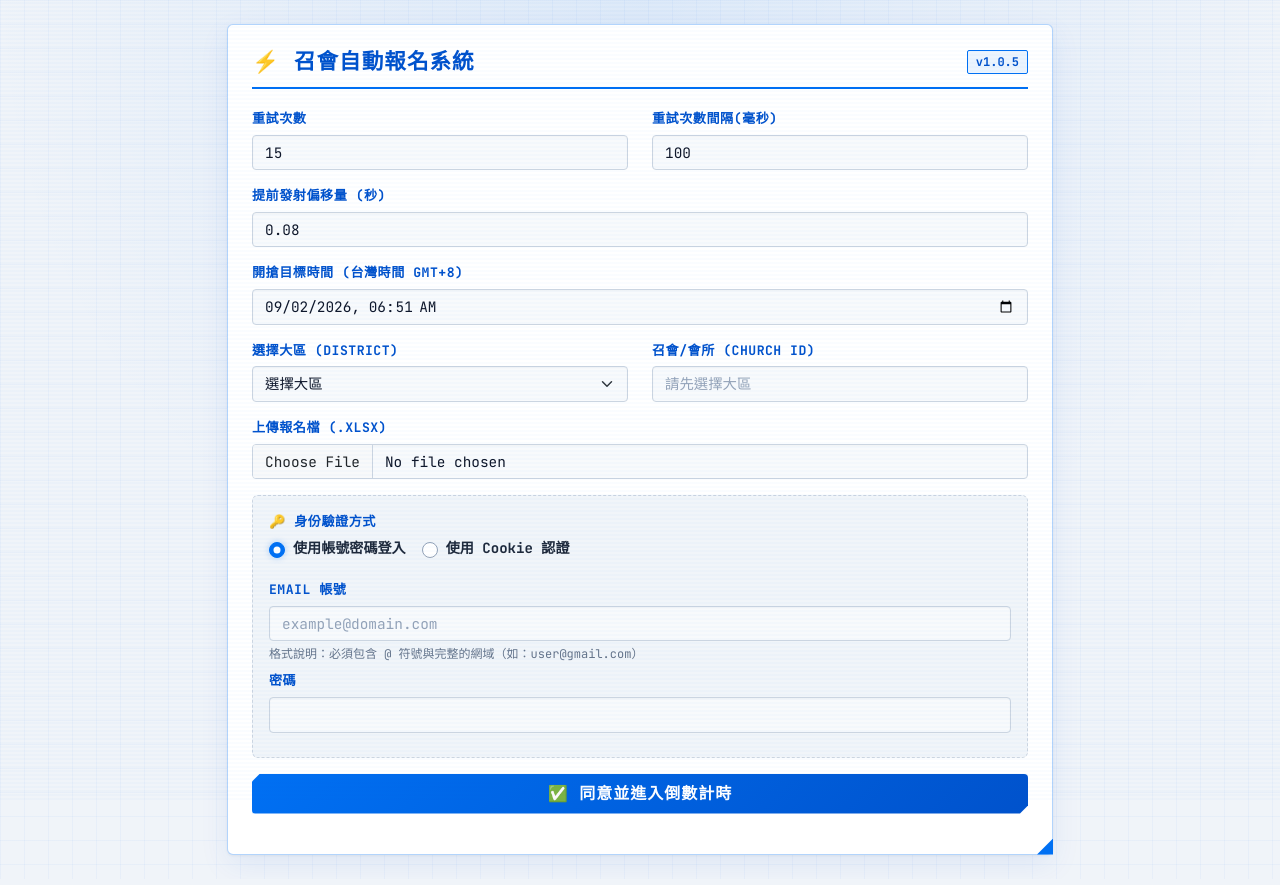
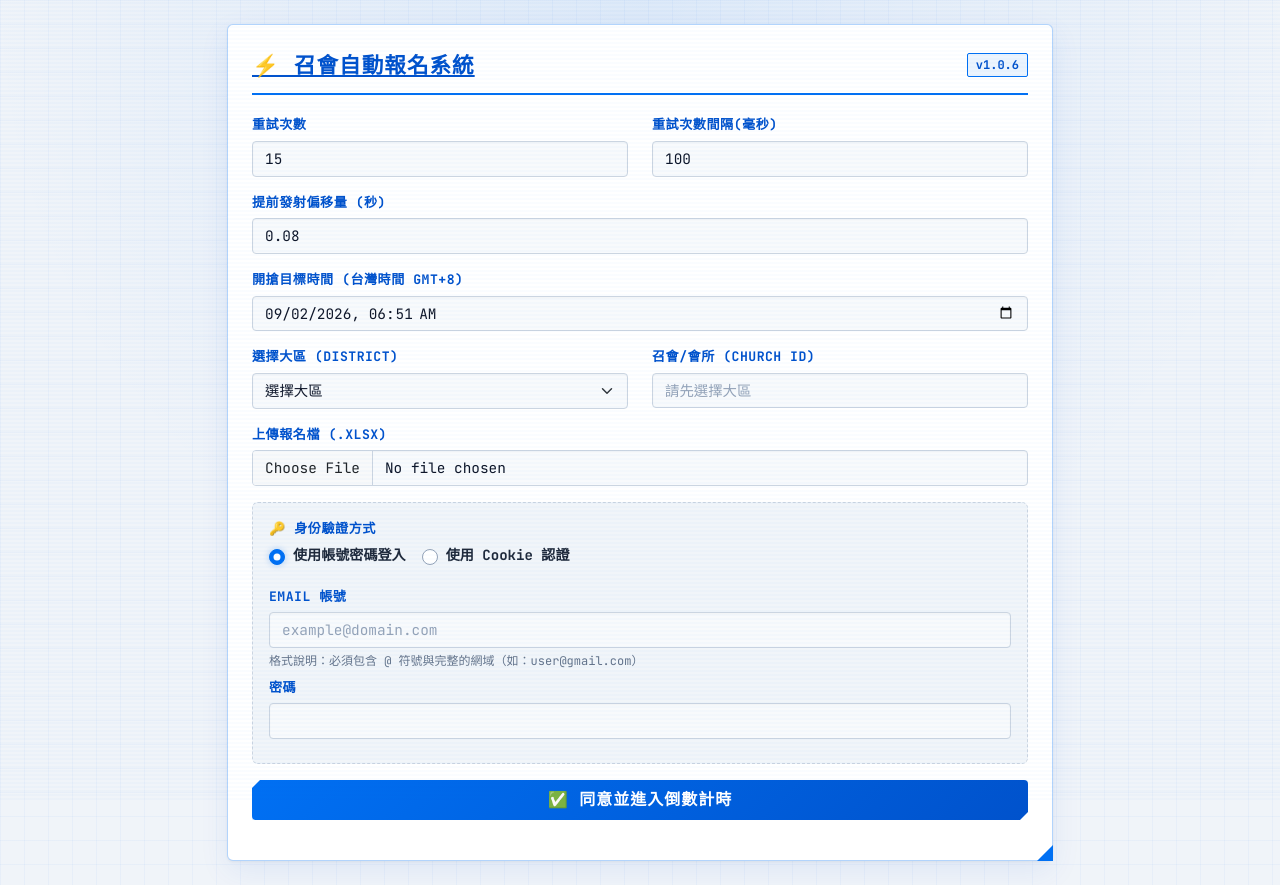
Before and after one commit to 0soul0/auto_signup, a website: page public/index.html in a window 1280 px wide. Drawn offline with nearby package versions, Linux system fonts and the light colour scheme.

Commit message:
feat: add link at title

```diff
--- a/public/index.html
+++ b/public/index.html
@@ -292,8 +292,8 @@
         <!-- 頁面 1: 參數輸入與上傳表單 -->
         <div id="setupPage" class="card p-4">
             <div class="cyber-header">
-                <h3 class="cyber-title">⚡ 召會自動報名系統</h3>
-                <span class="cyber-badge">v1.0.5</span>
+                <a href="https://register.tpech.org/" target="_blank" class="cyber-title">⚡ 召會自動報名系統</a>
+                <span class="cyber-badge">v1.0.6</span>
             </div>
             <form id="configForm">
 
```
